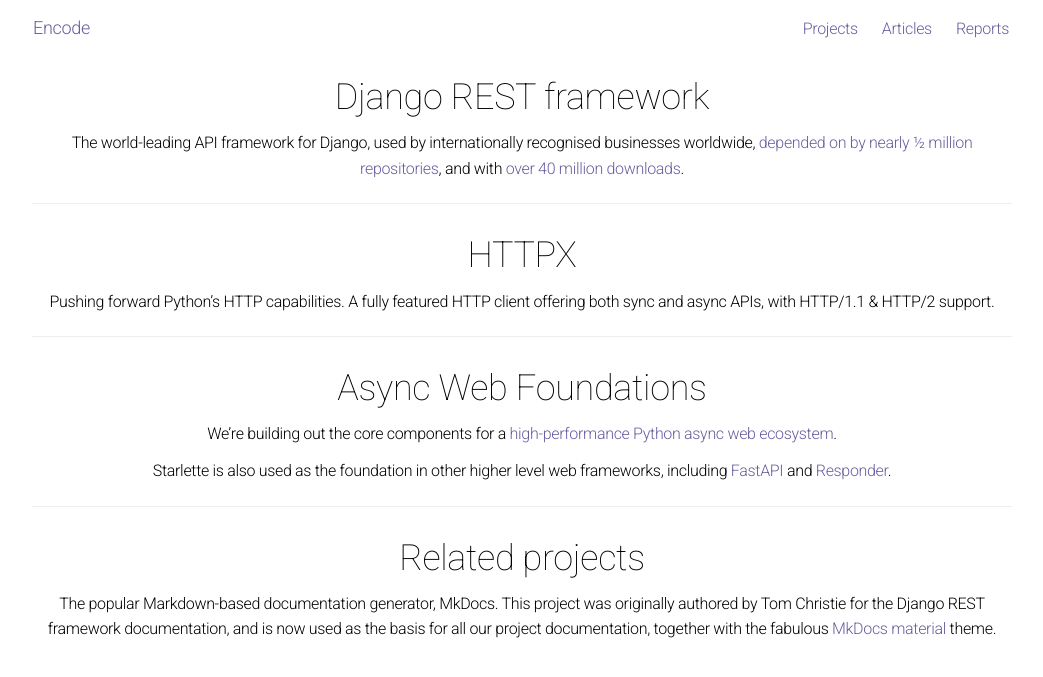
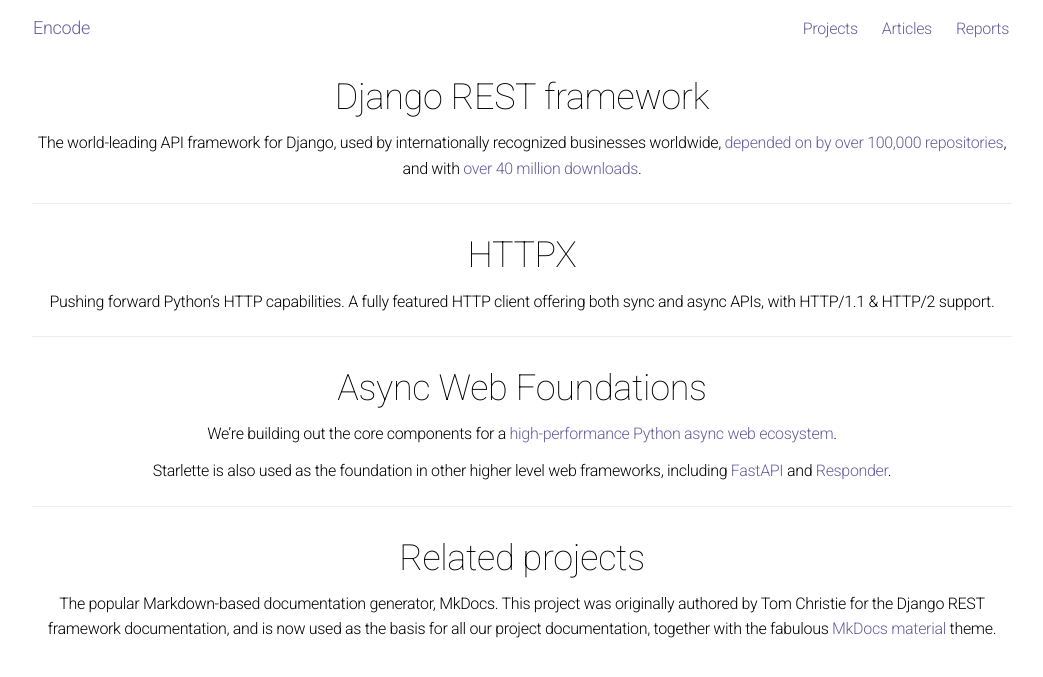
Before and after one commit to encode/encode.github.io, a Jekyll site: the page built from projects/index.md, in a window 1280 px wide. Shown: the top 677 px of the page, without its empty margins (118-1161 px from the left). Built offline with Jekyll 4.4.1, drawn with Linux system fonts in a browser that asks for light colours; a script that is not in the unit is left out.

Commit message:
Fix incorrect stats info

```diff
--- a/projects/index.md
+++ b/projects/index.md
@@ -10,7 +10,7 @@
 
 # Django REST framework
 
-The world-leading API framework for Django, used by internationally recognised businesses worldwide, [depended on by nearly ½ million repositories](https://github.com/encode/django-rest-framework/network/dependents?package_id=UGFja2FnZS01NzA4OTExNg%3D%3D), and with [over 40 million downloads](https://pepy.tech/project/djangorestframework).
+The world-leading API framework for Django, used by internationally recognized businesses worldwide, [depended on by over 100,000 repositories](https://github.com/encode/django-rest-framework/network/dependents), and with [over 40 million downloads](https://pepy.tech/project/djangorestframework).
 
 <div class="github-card" data-github="encode/django-rest-framework" data-width="400" data-height="155" data-theme="default"></div>
 
```
